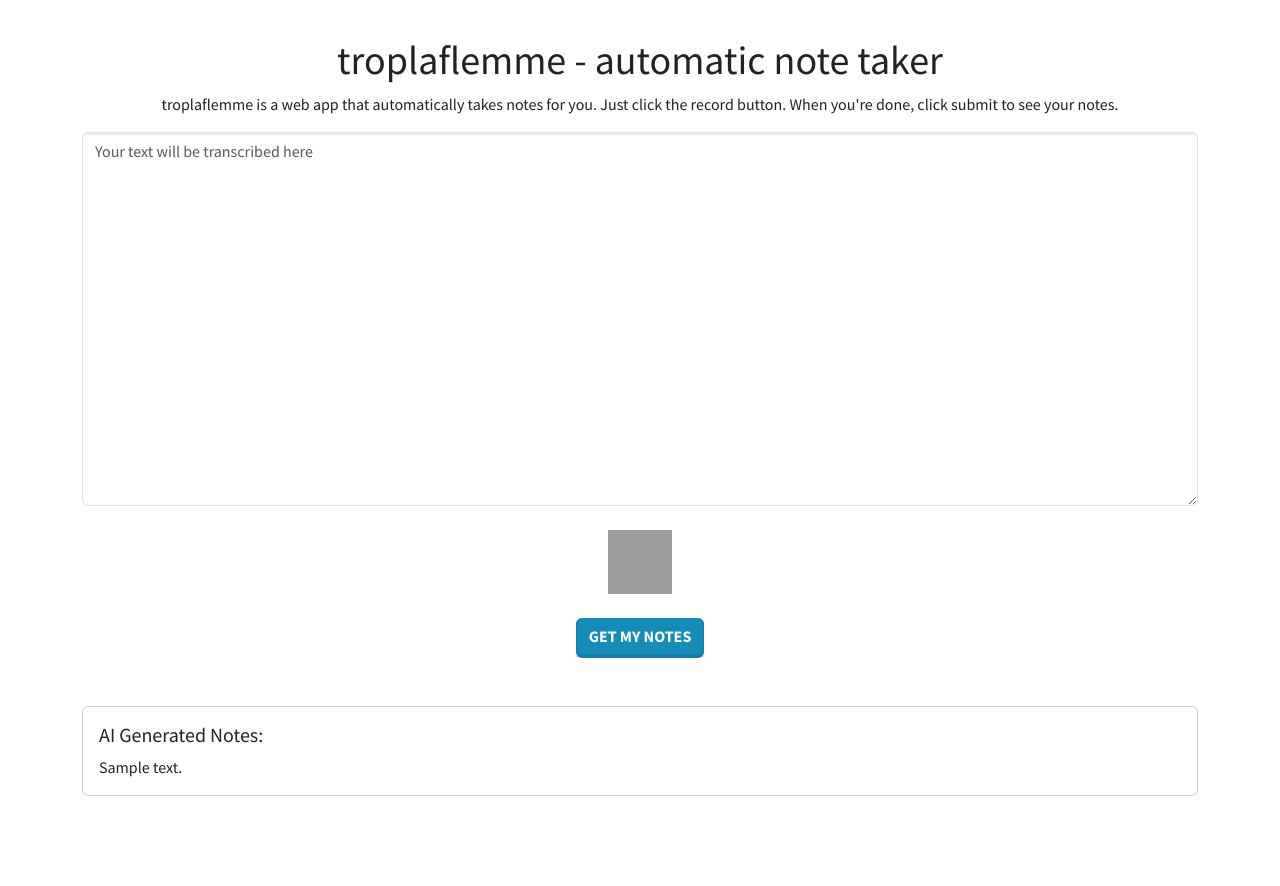
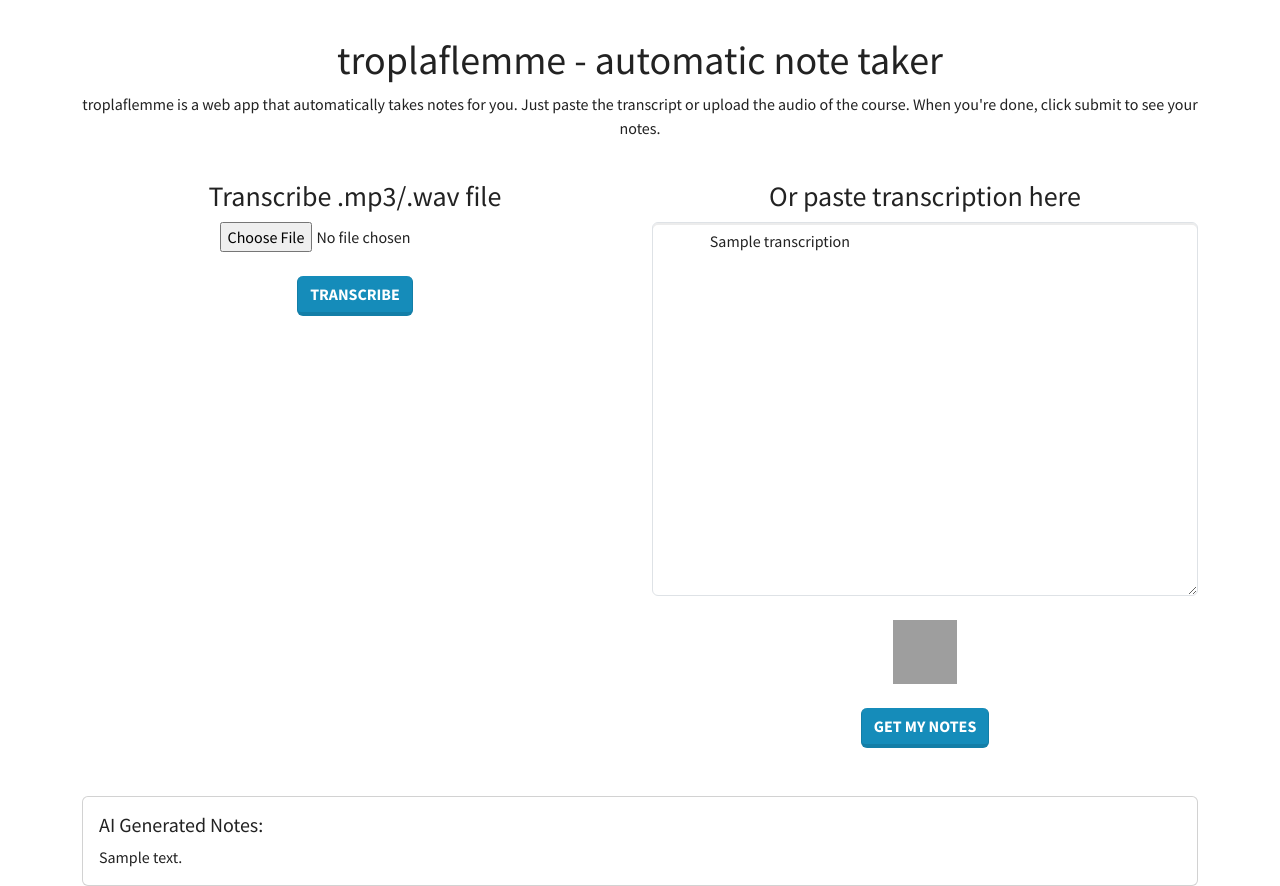
Before and after one commit to adameubanks/troplaflemme, a Flask app: template templates/index.html in a window 1280 px wide. Shown: the part 60-946 px from the top of the page. Before the commit the page ends 856 px from the top, so only its background shows below. Run offline with Flask 3, Linux system fonts and the light colour scheme; the template is opened without the code that fills it: most values are stand-ins (such as "Sample title", 1, 10 or a date in 2020); some libraries are stand-ins or nearby versions; grey boxes are pictures that could not be loaded.

Commit message:
add upload functionality

```diff
--- a/app.py
+++ b/app.py
@@ -1,7 +1,12 @@
-from flask import Flask, render_template, request
+from flask import Flask, render_template, request, redirect, url_for, flash
 import gemini_summarize
+from werkzeug.utils import secure_filename
+import whisper
+import os
 
 app = Flask(__name__)
+
+app.config['UPLOAD_FOLDER'] = 'static/audio'
 
 @app.route('/')
 def index():
@@ -13,5 +18,22 @@ def summary():
     summary = gemini_summarize.get_summary(transcript)
     return render_template("index.html", summary=summary)
 
+@app.route('/upload', methods=['POST'])
+def upload_audio():
+    if 'audio_file' not in request.files:
+        flash('No file part')
+        return redirect(request.url)
+    file = request.files['audio_file']
+    if file.filename == '':
+        flash('No selected file')
+        return redirect(request.url)
+    if file:
+        filename = secure_filename(file.filename)
+        file.save(os.path.join(app.config['UPLOAD_FOLDER'], filename))
+        model = whisper.load_model("base")
+        transcription = model.transcribe(os.path.join(app.config['UPLOAD_FOLDER'], filename))
+        return render_template("index.html", summary="", transcription=transcription["text"])
+
+
 if __name__ == '__main__':
     app.run()
--- a/templates/index.html
+++ b/templates/index.html
@@ -8,22 +8,40 @@
 </head>
 <body>
 <div class="navbar navbar-expand-lg fixed-top bg-primary" data-bs-theme="dark">
-  <div class="container"><a href="" class="navbar-brand">troplaflemme</a></div>
+  <div class="container"><a href="{{ url_for('index') }}" class="navbar-brand">troplaflemme</a></div>
 </div>
 <br><br><br><br>
 <div class="container">
   <div class="row">
     <div class="col-md-12" align="center">
       <h1>troplaflemme - automatic note taker</h1>
-      <p>troplaflemme is a web app that automatically takes notes for you. Just click the record button. When you're done, click submit to see your notes.</p>
+      <p>troplaflemme is a web app that automatically takes notes for you. Just paste the transcript or upload the audio of the course. When you're done, click submit to see your notes.</p>
+      <br>
+      <div class="row">
+        <div class="col-md-6">
+          <h3>Transcribe .mp3/.wav file</h3>
+          <form action="{{ url_for('upload_audio') }}" method="POST" enctype="multipart/form-data" onsubmit="showUploading()">
+            <input type="file" class="form-control-file" name="audio_file" accept="audio/*" capture>
+            <br><br>
+            <button type="submit" class="btn btn-primary" id="upload">Transcribe</button>
+            <button class="btn btn-primary" type="button" id="uploading" disabled style="display: none;">
+              <span class="spinner-grow spinner-grow-sm" role="status" aria-hidden="true"></span> Transcribing file ...</button>
+          </form>
+        </div>
+        <div class="col-md-6">
+          <h3>Or paste transcription here</h3>
           <form action="{{ url_for('summary') }}" method="POST" onsubmit="showLoadingButton()">
-        <textarea id="textInput" class="form-control" type="text" name="transcript" rows=15 placeholder="Your text will be transcribed here"></textarea><br>
+            <textarea id="textInput" class="form-control" type="text" name="transcript" rows=15 placeholder="Paste transcript here">
+              {{ transcription }}
+            </textarea><br>
             <img id="recordButton" src="static/img/record.svg" height="64px" width="64px" style="cursor: pointer;" onclick="toggleRecording()">
             <br><br>
             <button type="submit" class="btn btn-primary" id="submitButton">Get My Notes</button>
             <button class="btn btn-primary" type="button" id="loadingButton" disabled style="display: none;">
               <span class="spinner-grow spinner-grow-sm" role="status" aria-hidden="true"></span> Generating Notes ...</button>
           </form>
+        </div>
+      </div>
     </div>
   </div>
   <br><br>
@@ -44,6 +62,15 @@
   var isRecording = false;
   var recognition;
   const lang = 'en-US';
+
+  function showUploading() {
+    var uploadButton = document.getElementById('upload');
+    var uploadingButton = document.getElementById('uploading');
+
+    // Hide the submit button and show the loading button
+    uploadButton.style.display = 'none';
+    uploadingButton.style.display = 'block';
+  }
 
   function showLoadingButton() {
     var submitButton = document.getElementById('submitButton');
```
Also changed, not shown: summarizer.py (deleted, +0 -62 lines), 1 other file. Lines whose indentation alone changed are shown as unchanged.
